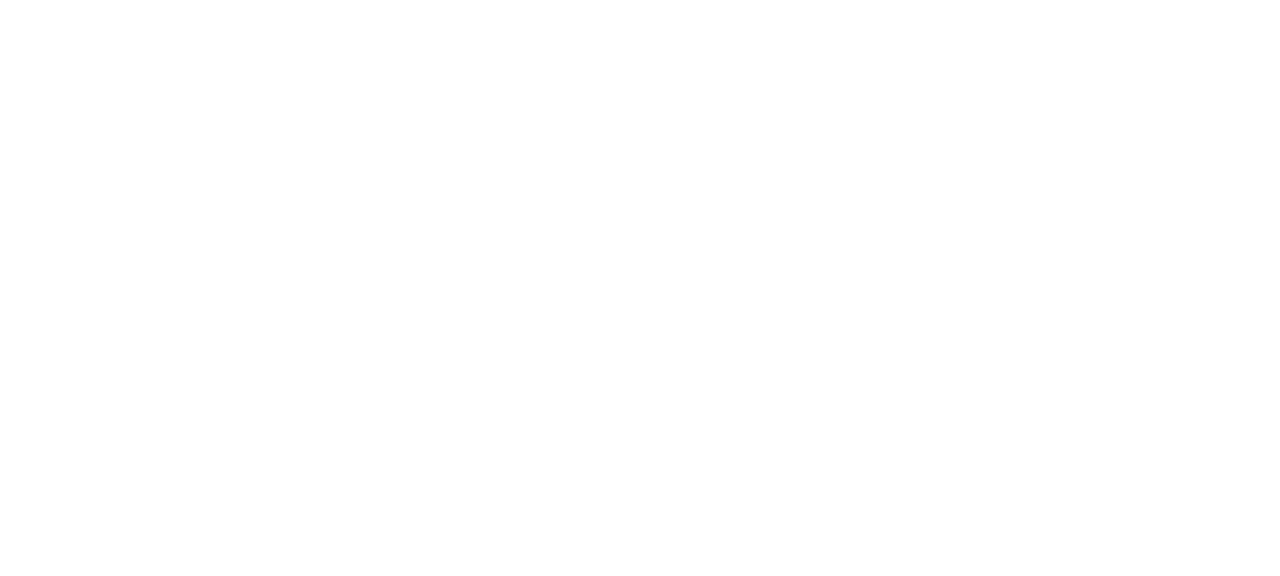
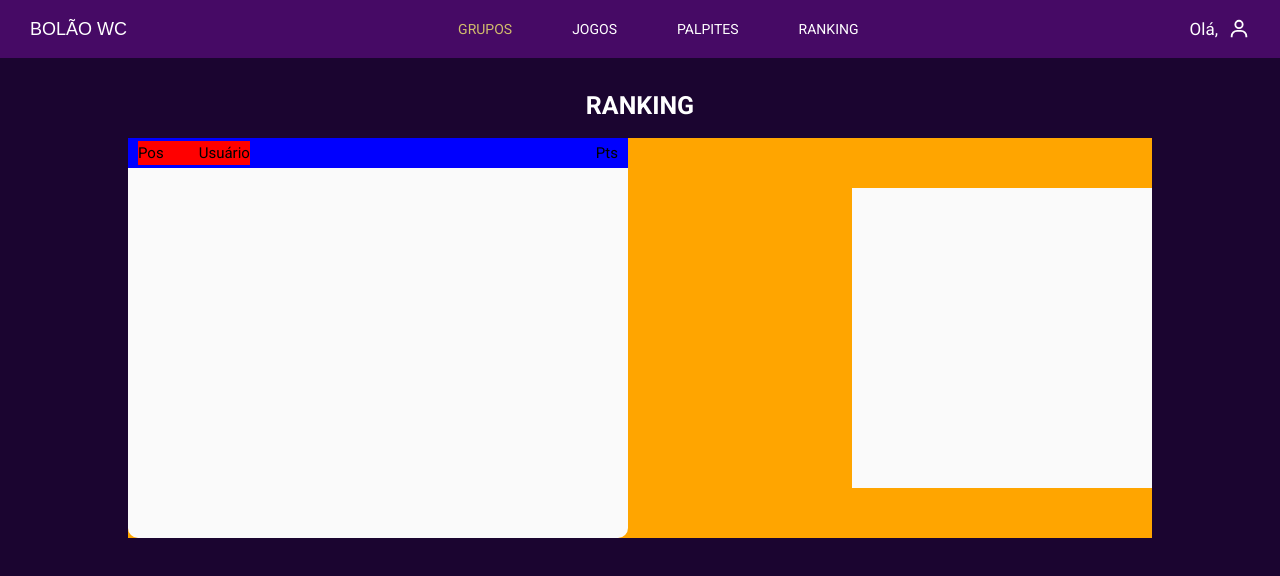
Before and after one commit to Rayandson/bolaowc-front, a React (Create React App) app: page /ranking in a window 1280 px wide. Before the commit this address had no page. Shown: the top 576 px of the page. Built offline with nearby package versions, Linux system fonts and the light colour scheme; no server answers; a web font is replaced by a local one.

Commit message:
Ranking Page

```diff
--- a/src/components/App.js
+++ b/src/components/App.js
@@ -5,6 +5,7 @@
 import GroupsPage from "./GroupsPage";
 import GuessesPage from "./GuessesPage";
 import MatchesPage from "./MatchesPage";
+import RankingPage from "./RankingPage";
 import SignInPage from "./SignInPage";
 import SignUpPage from "./SignUpPage";
 
@@ -20,6 +21,7 @@
         <Route path="/matches" element={<MatchesPage/>}/>
         <Route path="/groups" element={<GroupsPage/>}/>
         <Route path="/guesses" element={<GuessesPage/>}/>
+        <Route path="/ranking" element={<RankingPage/>}/>
       </Routes>
       </UserContextProvider>
     </AppContainer>
--- a/src/components/Footer.js
+++ b/src/components/Footer.js
@@ -23,7 +23,7 @@
                     <li onClick={() => redirect("/groups")}><FaTable className="white-table"/></li>
                     <li onClick={() => redirect("/matches")}><TbSoccerField className="white-field"/></li>
                     <li onClick={() => redirect("/guesses")}><HiShieldCheck className="white-shield"/></li>
-                    <li><FaMedal className="medal-icon"/></li>
+                    <li onClick={() => redirect("/ranking")}><FaMedal className="medal-icon"/></li>
                 </MenuContainer>
             </StyledFooter>
             </>
--- a/src/components/NavBar.js
+++ b/src/components/NavBar.js
@@ -21,7 +21,7 @@
                     <li onClick={() => redirect("/groups")}>GRUPOS</li>
                     <li onClick={() => redirect("/matches")}>JOGOS</li>
                     <li onClick={() => redirect("/guesses")}>PALPITES</li>
-                    <li>RANKING</li>
+                    <li onClick={() => redirect("/ranking")}>RANKING</li>
                 </MenuContainer>
                 <UserContainer>
                     <p>Olá, {user?.name}</p>
--- /dev/null
+++ b/src/components/RankingPage.js
@@ -0,0 +1,116 @@
+import axios from "axios";
+import { useContext, useEffect } from "react";
+import styled from "styled-components";
+import { UserContext } from "../contexts/UserContext";
+import Footer from "./Footer";
+import NavBar from "./NavBar";
+
+
+export default function RankingPage() {
+    const {user} = useContext(UserContext)
+
+    useEffect(() => {
+        axios.get("https://bolaowc-api.onrender.com/ranking", {headers: {username: user?.username}})
+        .then((res) => {
+            console.log(res.data)
+        }).catch ((e) => alert(e.message))
+    }, [])
+
+    return(
+        <Container>
+            <NavBar />
+            <Content>
+                <Title>RANKING</Title>
+                <CentralDiv>
+                    <RankingContainer>
+                    <TableHeader>
+                        <LeftDiv>
+                            <p>Pos</p>
+                            <p>Usuário</p>
+                        </LeftDiv>
+                        <p>Pts</p>
+                    </TableHeader>
+                    </RankingContainer>
+                    <RulesContainer>
+
+                    </RulesContainer>
+                </CentralDiv>
+            </Content>
+            <Footer />
+        </Container>
+    )
+}
+
+const Container = styled.div`
+    min-height: calc(100vh - 58px);
+    margin-top: 58px;
+    background-color: #1b0530;
+    display: flex;
+    justify-content: center;
+    @media(max-width: 680px) {
+        margin-top: 53px;
+        min-height: calc(100vh - 53px);
+    }
+`
+
+const Content = styled.div`
+    width: 80%;
+    /* background-color: green; */
+    display: flex;
+    flex-direction: column;
+    align-items: center;
+    padding: 35px 0;
+    gap: 20px;
+`
+
+const Title = styled.h1`
+    font-family: 'Roboto', sans-serif;
+    font-weight: 700;
+    font-size: 25px;
+    color: #fff;
+`
+
+const CentralDiv = styled.div`
+width: 100%;
+height: auto;
+display: flex;
+justify-content: space-between;
+align-items: center;
+background-color: orange;
+`
+const RankingContainer = styled.div`
+    width: 500px;
+    min-height: 400px;
+    background-color: #FAFAFA;
+    border-radius: 10px;
+`
+
+const TableHeader = styled.div`
+width: 100%;
+height: 30px;
+display: flex;
+justify-content: space-between;
+align-items: center;
+background-color: blue;
+padding: 3px 10px;
+font-family: 'Roboto', sans-serif;
+font-weight: 400;
+font-size: 15px;
+
+`
+const LeftDiv = styled.div`
+    width: auto;
+    height: 100%;
+    display: flex;
+    justify-content: space-between;
+    align-items: center;
+    gap: 35px;
+    background-color: red;
+
+`
+
+const RulesContainer = styled.div`
+    width: 300px;
+    min-height: 300px;
+    background-color: #FAFAFA;
+`
```
